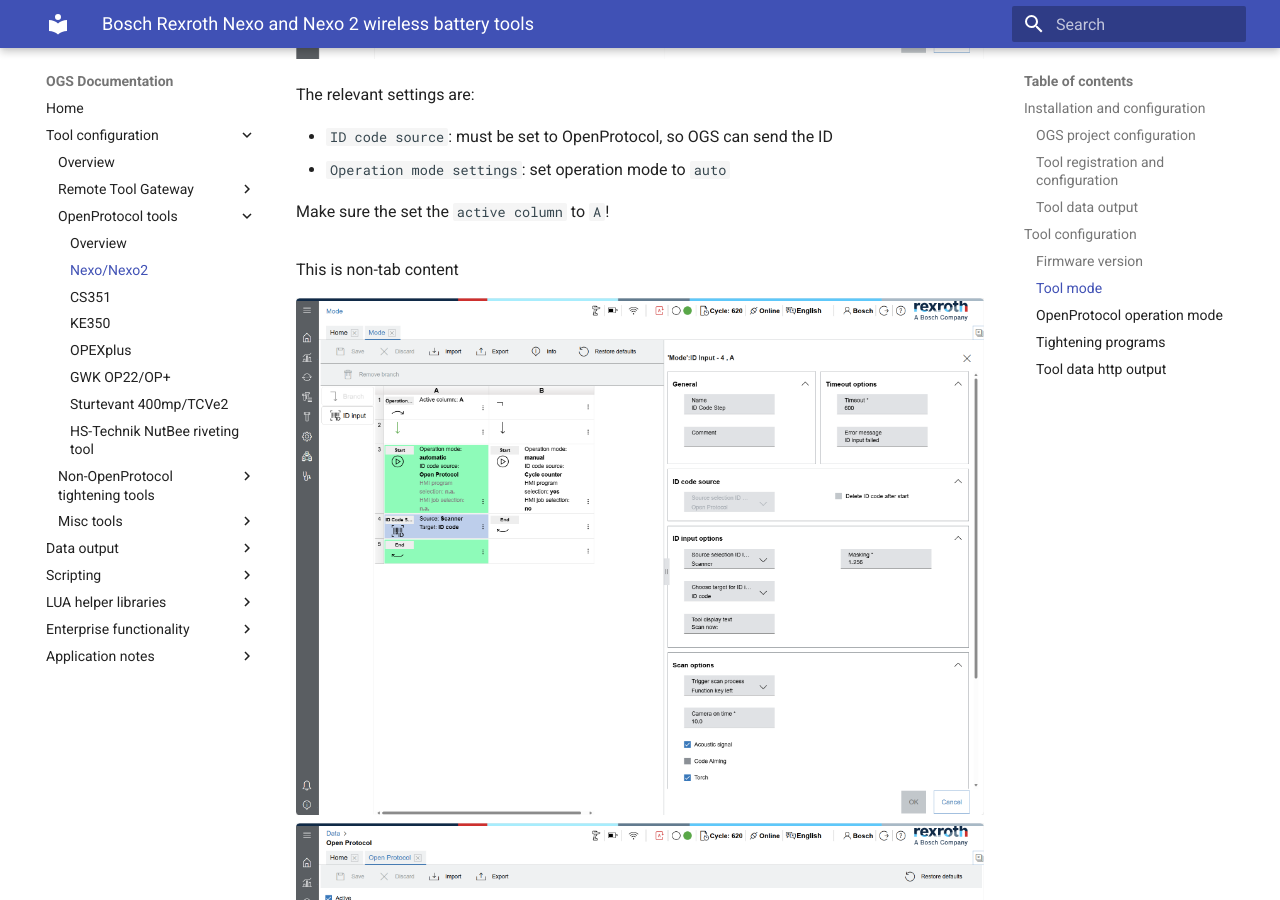
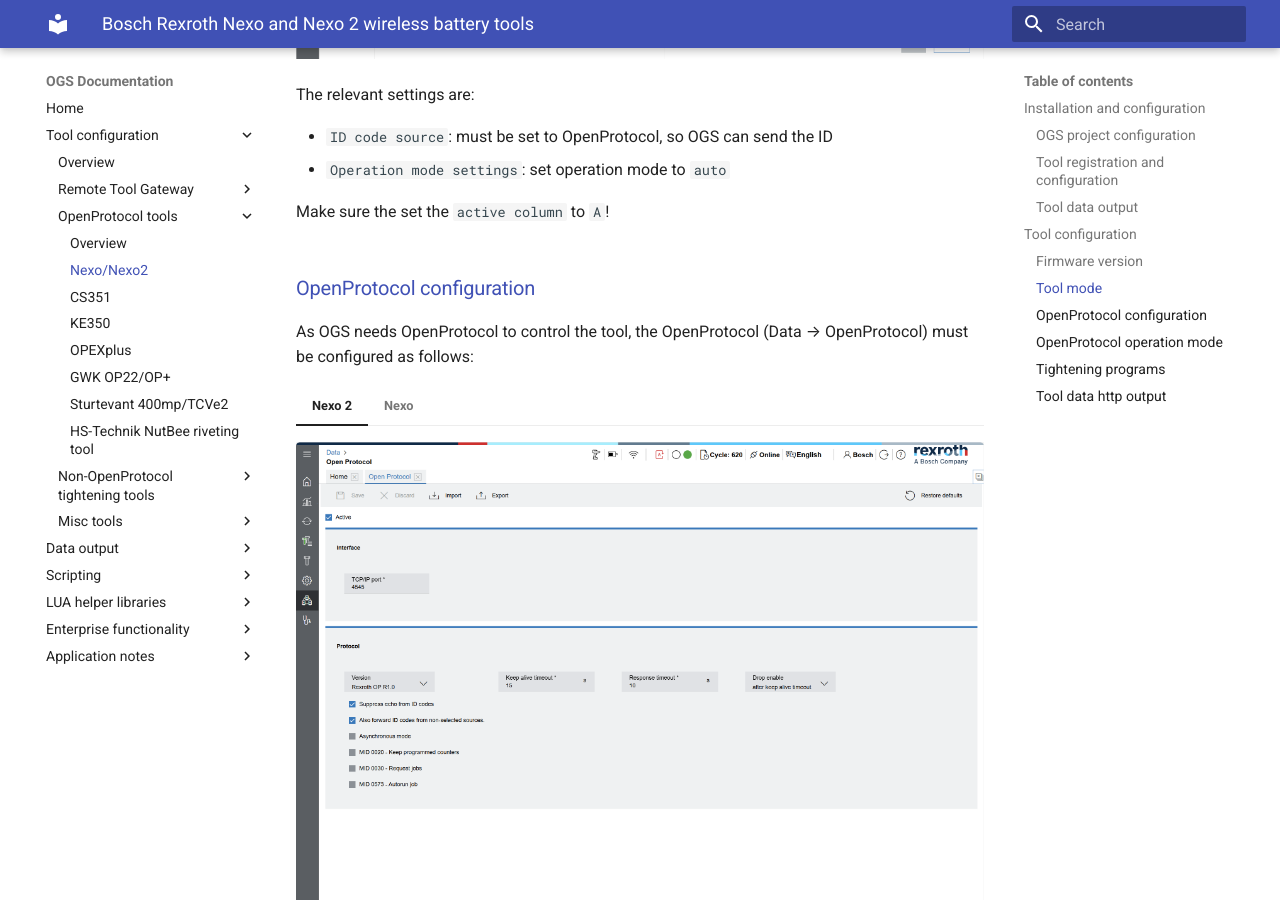
Before and after one commit to haller-erne/ogs, an MkDocs documentation site: the page built from docs/tools/openprotocol/nexo.md, in a window 1280 px wide and 900 px high, scrolled down 2875 px. Built offline with MkDocs 1.6.1 and Material for MkDocs 9.7.7, drawn with Linux system fonts in a browser that asks for light colours.

Commit message:
Updated Images

```diff
--- a/docs/tools/openprotocol/nexo.md
+++ b/docs/tools/openprotocol/nexo.md
@@ -83,22 +83,38 @@
 
 === "Nexo"
 
-    This is Nexo content.
+    ![alt text](resources/nexo-mode-simple.png)
+
+    The relevant settings are:
+
+    - `ID code source`: must be set to OpenProtocol, so OGS can send the ID
+    - `Operation mode settings`: set operation mode to `auto`
+
+    Make sure the set the `active column` to `A`!
+
+### OpenProtocol configuration
+
+As OGS needs OpenProtocol to control the tool, the OpenProtocol (Data --> OpenProtocol) must be configured as follows:
+
+=== "Nexo 2"
+
+    ![alt text](resources/nexo2-openprotocol.png)
+
+=== "Nexo"
+
+    ![alt text](resources/nexo-openprotocol.png)
 
 
-This is non-tab content
-
-
-![alt text](resources/nexo2-mode-scanner.png)
-![alt text](resources/nexo2-openprotocol.png)
 ![alt text](resources/nexo2-plc-table-1.png)
 ![alt text](resources/nexo2-plc-table-2.png)
 
+![alt text](resources/nexo2-mode-scanner.png)
 
 ![alt text](resources/nexo2-http-output.png)
 ![alt text](resources/nexo2-http-data.png)
 ![alt text](resources/nexo2-http-storage.png)
 
+Nexo 1: Wifi notes
 
 
 ![GWK Operator](./resources/gwk-operator.png)
```
